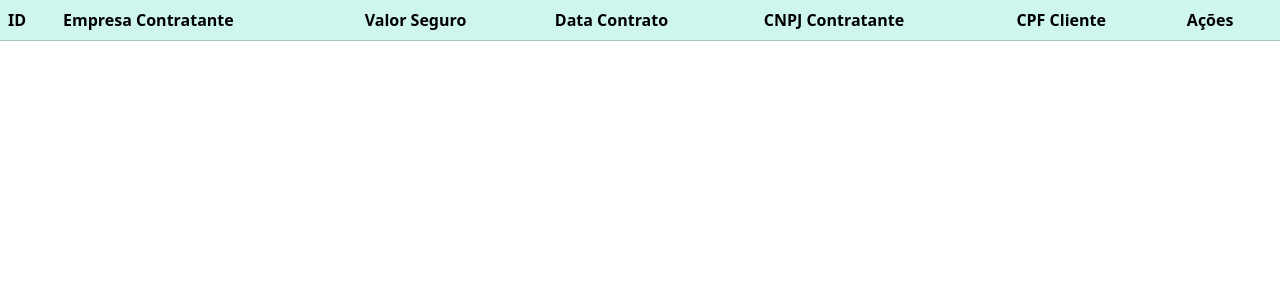
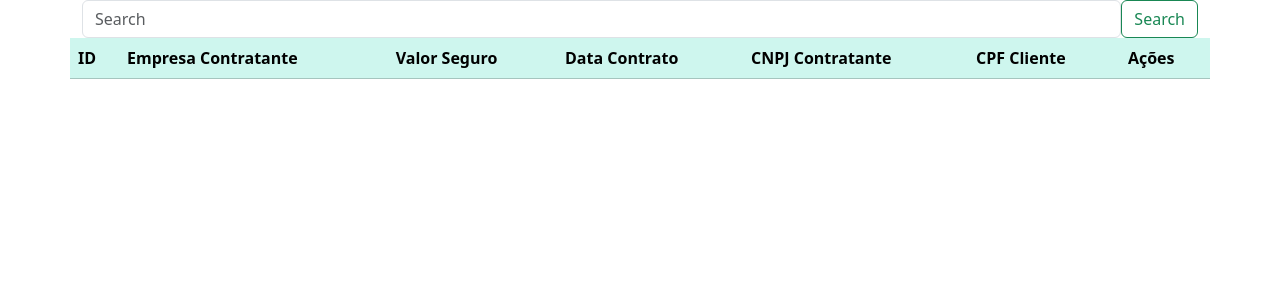
Before and after one commit to brunaogomes11/granto-desafio-api, a Flask app: page /listagem in a window 1280 px wide. Shown: the part 56-356 px from the top of the page. Run offline with Flask 3, Linux system fonts and the light colour scheme; data that the repository does not hold is empty; some libraries are stand-ins or nearby versions.

Commit message:
melhorias query mongodb search

```diff
--- a/app/app.py
+++ b/app/app.py
@@ -1,5 +1,5 @@
 import os
-from flask import Flask, redirect, render_template, request, send_from_directory, current_app, g
+from flask import Flask, redirect, render_template, request, send_from_directory, current_app, g, jsonify
 import os
 import configparser
 from pymongo import MongoClient, InsertOne
@@ -9,7 +9,6 @@ app = Flask(__name__)
 client = MongoClient('mongodb+srv://brunogomesper:QZMyiNXxyuaaHyVi@granto-cluster.ydafxyj.mongodb.net/')
 db = client.mydata
 collection = db.mytable
-
 @app.route("/")
 def homePage():
     return render_template("index.html")
@@ -18,10 +17,34 @@ def homePage():
 def insercao():
     return render_template("insercao.html")
 
-@app.route("/listagem")
-def listagem():
-    mydata_collection = collection.find()
-    return render_template("listagem.html", documents=mydata_collection)
+@app.route("/listagem", defaults={'lista_db':''})
+def listagem(lista_db):
+    if (lista_db != ''):
+        return render_template('listagem.html', documents=lista_db)
+    else:
+        mydata_collection = collection.find()
+        return render_template("listagem.html", documents=mydata_collection)
+
+@app.route("/busca", methods=["GET","POST"])
+def busca():
+    if (request.method == "POST"):
+        query = request.form.get("search-bar")
+        if(query):
+            index_config = {
+                "$search": {
+                    "index": "teste-search",
+                    "text": {
+                        "query": query,
+                        "path": {
+                            "wildcard": "*"
+                        }
+                    }
+                }
+            }
+            results = collection.aggregate([index_config])
+            return listagem(results)
+        else:
+            return 404
 
 if __name__ == '__main__':
     app.run(debug=True)
--- a/app/templates/listagem.html
+++ b/app/templates/listagem.html
@@ -35,7 +35,11 @@
       </div>
     </div>
   </nav>
-  <table class="table table-secondary">
+  <form class="container vw-80 form-inline my-2 my-lg-0 d-flex align-self-center" action="{{url_for('busca')}}" method="post">
+    <input class="form-control mr-sm-2" type="search" placeholder="Search" aria-label="Search" name="search-bar">
+    <button class="btn btn-outline-success my-2 my-sm-0" type="submit">Search</button>
+  </form>
+  <table class="table table-secondary container vw-80">
     <thead>
       <tr>
         <th scope="col">ID</th>
```
